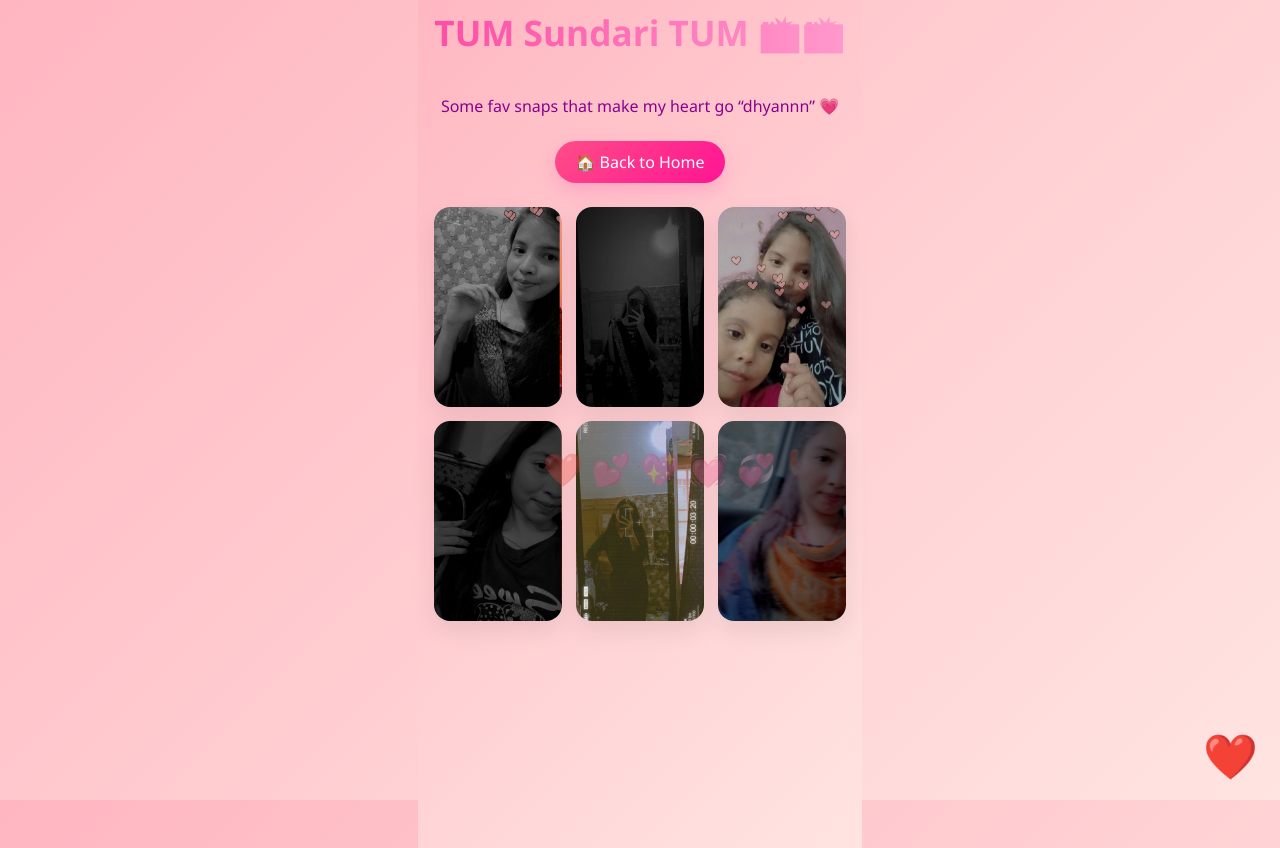
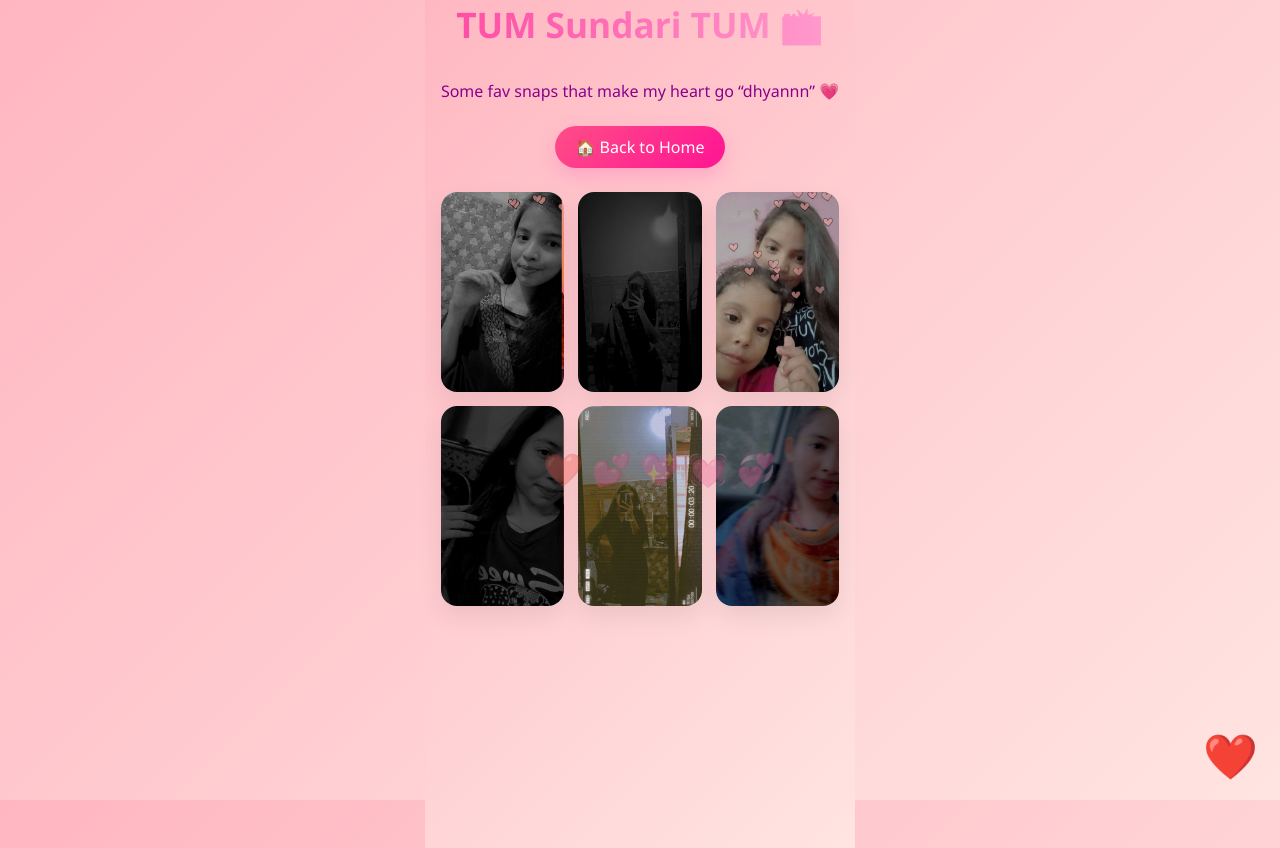
Before and after one commit to MayankSharma2487/for_you_my_girl, a Flask app: page /gallery in a window 1280 px wide. Run offline with Flask 3, Linux system fonts and the light colour scheme.

Commit message:
Update gallery.html

```diff
--- a/templates/gallery.html
+++ b/templates/gallery.html
@@ -9,7 +9,7 @@
     /* Page shell */
     .gallery-wrap {
       min-height: 100vh;
-      padding: 2rem 1rem 4rem;
+      padding: 1.5rem 1rem 4rem;
       background: linear-gradient(135deg, #ffb6c1, #ffe4e1);
       display: flex;
       flex-direction: column;
@@ -18,13 +18,14 @@
 
     .gallery-title {
     font-size: 2.2rem;
-      margin: 1 0 rem;
+    margin: 1rem 0; /* fixed */
     background: linear-gradient(to right, #ff4da6, #ff99cc);
     -webkit-background-clip: text;
     background-clip: text;
     color: transparent;
     text-align: center;
 }
+
 
     .gallery-sub {
       color: #8b008b;
@@ -173,7 +174,7 @@
 </head>
 <body>
   <div class="gallery-wrap">
-    <h1 class="gallery-title">TUM Sundari TUM 📸📸</h1>
+    <h1 class="gallery-title">TUM Sundari TUM 📸</h1>
     <p class="gallery-sub">Some fav snaps that make my heart go “dhyannn” 💗</p>
 
     <a class="back-btn" href="/">🏠 Back to Home</a>
```
Lines whose indentation alone changed are shown as unchanged.
